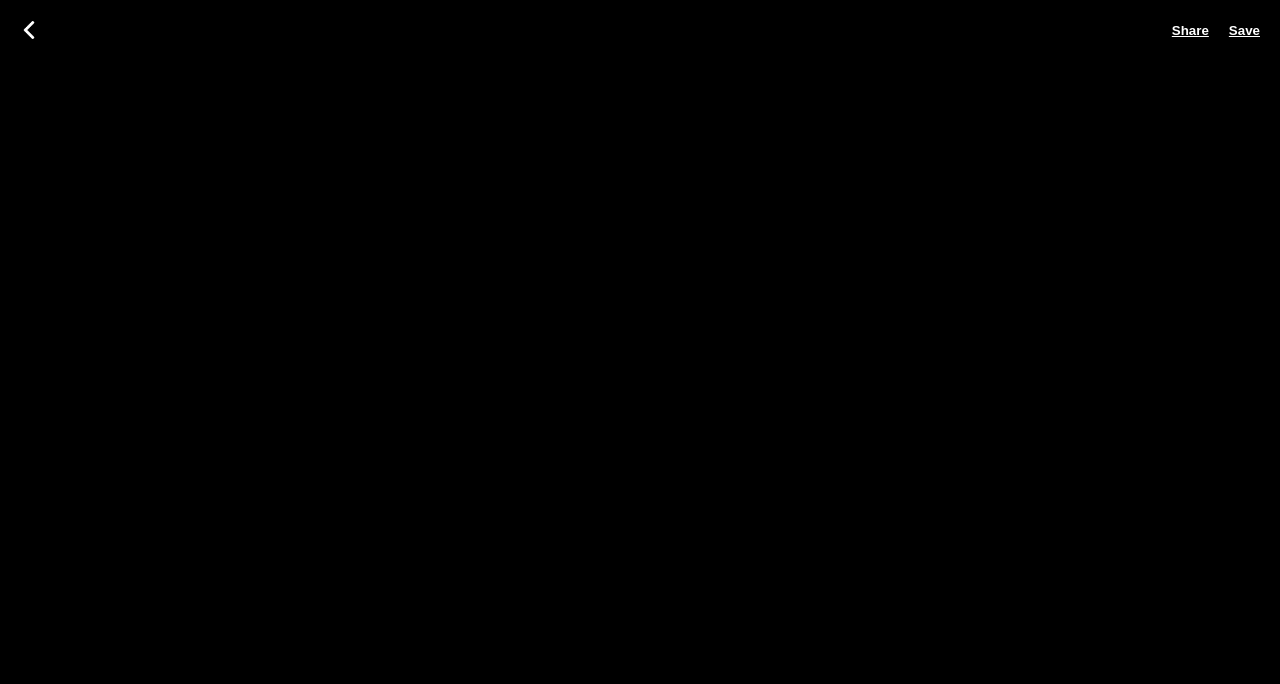
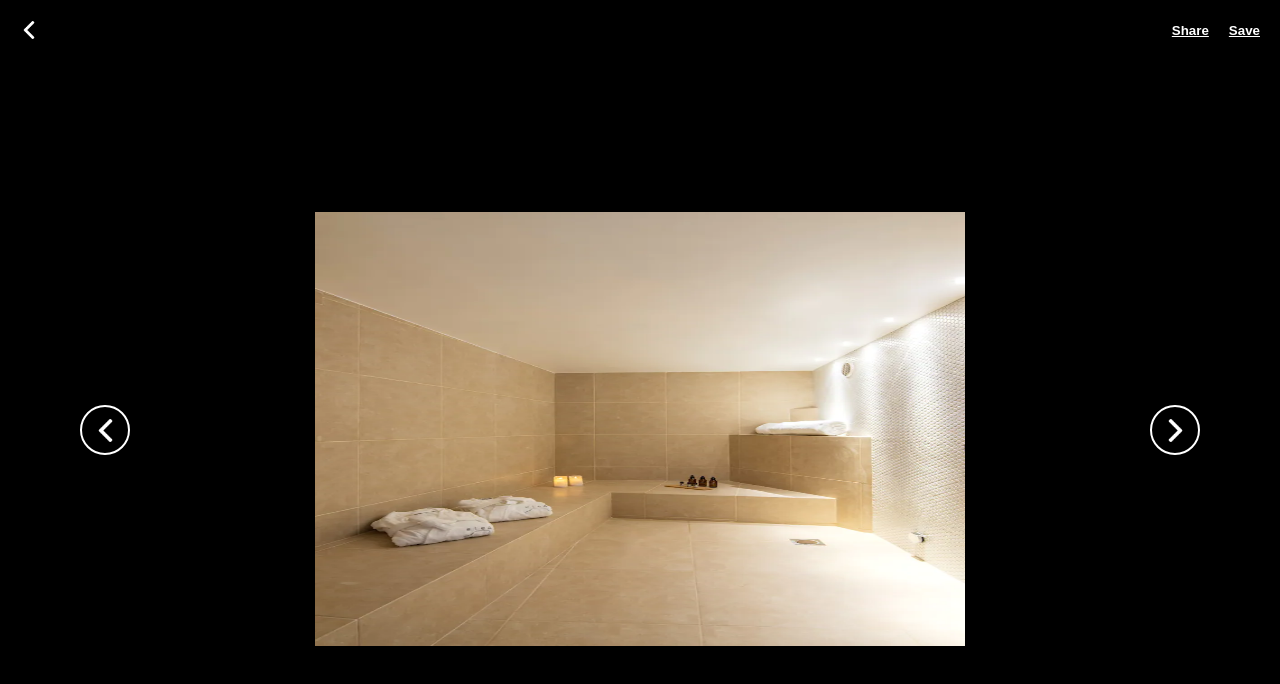
Before and after one commit to rejoan121615/Photo_Nevigation_PopUp, a plain HTML site: page index.html in a window 1280 px wide. Drawn offline with nearby package versions, Linux system fonts and the light colour scheme; files that its build step writes are made by us from their sources.

Commit message:
slider integration complete for light box

```diff
--- a/index.html
+++ b/index.html
@@ -62,11 +62,11 @@
             </button>
         </div>
         <!-- overlay page  -->
-        <div class="overlay all-img-list ">
+        <div class="overlay all-img-list">
             <div class="overlay-header">
                 <div class="btn-wrap">
                     <button id="overlay-back-btn" class="back">
-                        <img src="./img/icons/left-arrow.png" alt="">
+                        <img src="./img/icons/left-arrow.png" alt="" />
                     </button>
                     <div class="share-save">
                         <button>Share</button>
@@ -82,7 +82,7 @@
             <div class="overlay-header">
                 <div class="btn-wrap">
                     <button id="light-back-btn" class="back">
-                        <img src="./img/icons/left-arrow-white.png" alt="">
+                        <img src="./img/icons/left-arrow-white.png" alt="" />
                     </button>
                     <div class="share-save">
                         <button>Share</button>
@@ -91,8 +91,29 @@
                 </div>
             </div>
             <!-- img list  -->
-            <div class=" img-slider">
-
+            <div class="slider">
+                <div class="slider-pagi-wrap">
+                    <div class="slider-container">
+                        <!-- slider slides  -->
+                        <div class="slider-wrap">
+                            <!-- load img with js -->
+                        </div>
+                    </div>
+                    <!-- pagination  -->
+                    <div class="pagination">
+                        <button class="left-btn">
+                            <img
+                                src="./img/icons/left-arrow-white.png"
+                                alt="slider arrow icon"
+                            /></button
+                        ><button class="right-btn">
+                            <img
+                                src="./img/icons/right-arrow-white.png"
+                                alt="slider arrow icon"
+                            />
+                        </button>
+                    </div>
+                </div>
             </div>
         </div>
         <!-- script js  -->
--- a/js/script.js
+++ b/js/script.js
@@ -56,6 +56,7 @@ function Slider(parentTag, imgUrlList) {
     const sliderContainer = parentTag.querySelector(".slider-container");
     const sliderImgWrap = parentTag.querySelector(".slider-wrap");
     // set wrapper width
+    if (sliderImgWrap) {
         sliderImgWrap.style.width = `${imgUrlList.length * 100}%`;
         sliderImgWrap.style.paddingBottom = `67%`;
         sliderImgWrap.style.height = `0`;
@@ -73,7 +74,7 @@ function Slider(parentTag, imgUrlList) {
             // overlay toggler
             slidesDiv.onclick = () => {
                 OverlayToggler();
-        }
+            };
         });
         // slider counter ------------------------
         var counter = 0;
@@ -108,6 +109,10 @@ function Slider(parentTag, imgUrlList) {
         leftBtn.onclick = function () {
             moveLeft();
         };
+    } else {
+        console.log('please create a slider div inside slider-container name slider-wrap')
+    }
+
 }
 
 // Slider();
--- a/scss/style.scss
+++ b/scss/style.scss
@@ -50,6 +50,21 @@ body {
             }
         }
     }
+    button {
+        background-color: transparent;
+        width: 35px;
+        height: 35px;
+        display: flex;
+        align-items: center;
+        justify-content: center;
+        background-color: aliceblue;
+        border: none;
+        border-radius: 50%;
+        cursor: pointer;
+        img {
+            width: 50%;
+        }
+    }
     // left right btn
 }
 
@@ -89,21 +104,6 @@ body {
             width: 90%;
             bottom: 30px;
             left: 5%;
-            button {
-                background-color: transparent;
-                width: 35px;
-                height: 35px;
-                display: flex;
-                align-items: center;
-                justify-content: center;
-                background-color: aliceblue;
-                border: none;
-                border-radius: 50%;
-                cursor: pointer;
-                img {
-                    width: 50%;
-                }
-            }
         }
     }
 
@@ -172,7 +172,6 @@ body {
         border: 1px solid #514f50;
     }
 }
-
 
 // overlay page
 .overlay {
@@ -269,23 +268,68 @@ body {
     }
 }
 
-
 // light box
 .light-box {
-    position: absolute;
+    position: fixed;
     @extend .overlay;
     z-index: 100;
     transform: translate(0);
     background-color: black;
     opacity: 1;
     display: grid;
+    @include resp() {
+        grid-template:
+            "title" 60px
+            "img-list" calc(100vh - 60px);
+    }
     .back {
-        background-color: black!important;
+        background-color: black !important;
+    }
+
+    .slider {
+        display: flex;
+        align-items: center;
+
+        .slider-pagi-wrap {
+            position: relative;
+            width: 100%;
+            display: flex;
+            align-items: center;
+            justify-content: center;
+        }
+
+        .slider-container {
+            width: 100%;
+            max-width: 650px;
+        }
+        .pagination {
+            display: flex;
+            align-items: center;
+            justify-content: space-between;
+            width: 100%;
+            position: absolute;
+            left: 0px;
+            top: calc(50% - 25px);
+            padding-left: 20px;
+            padding-right: 20px;
+            @include resp() {
+                padding-left: 80px;
+                padding-right: 80px;
+            }
+            button {
+                background-color: transparent!important;
+                border: 2px solid white;
+                @include resp() {
+                    width: 50px;
+                    height: 50px;
+                }
+            }
+        }
     }
 
     .share-save {
         button {
-            background-color: transparent!important;
+            background-color: transparent !important;
             color: white;
         }
     }
```
Also changed, not shown: img/icons/right-arrow-white.png (added). Lines whose indentation alone changed are shown as unchanged.
